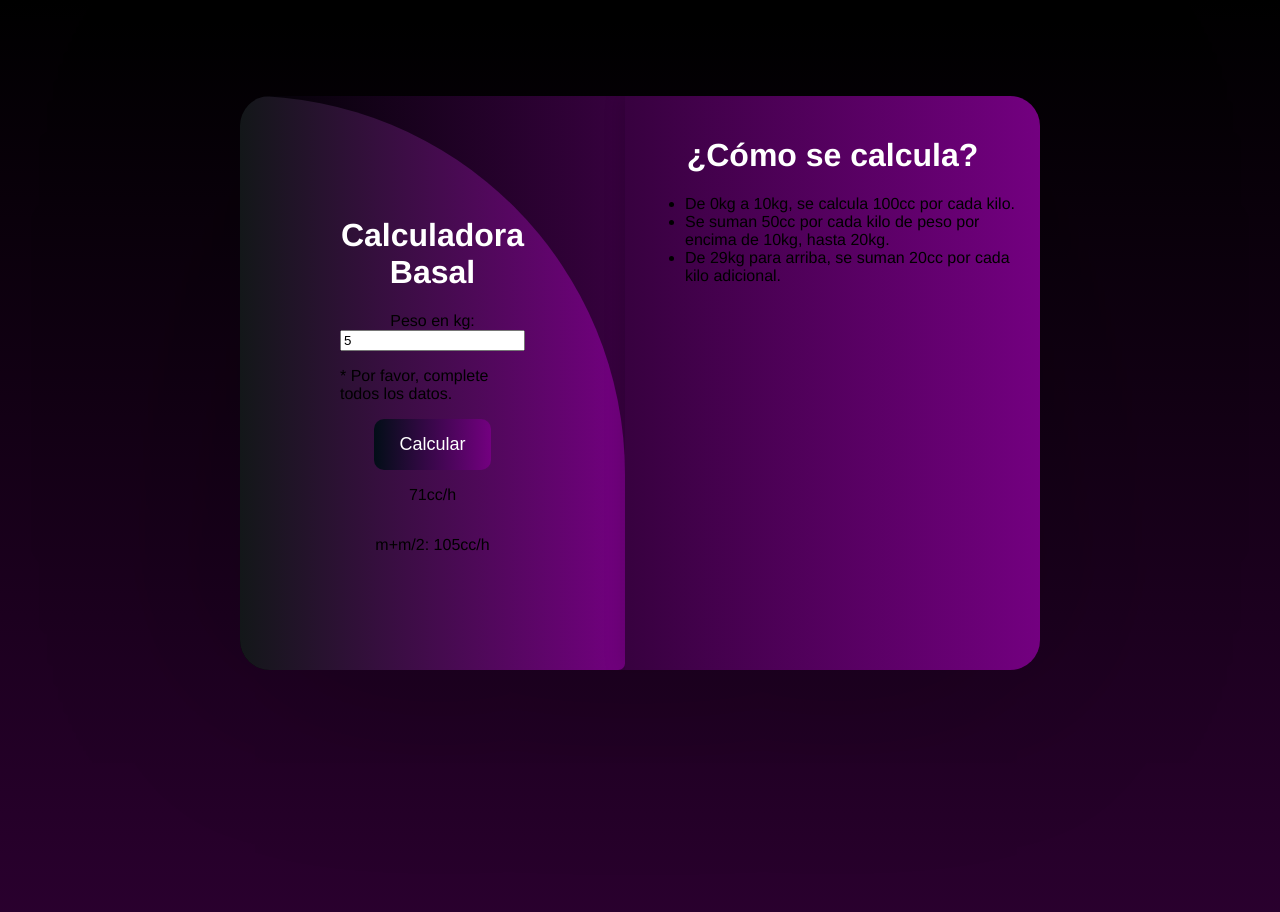
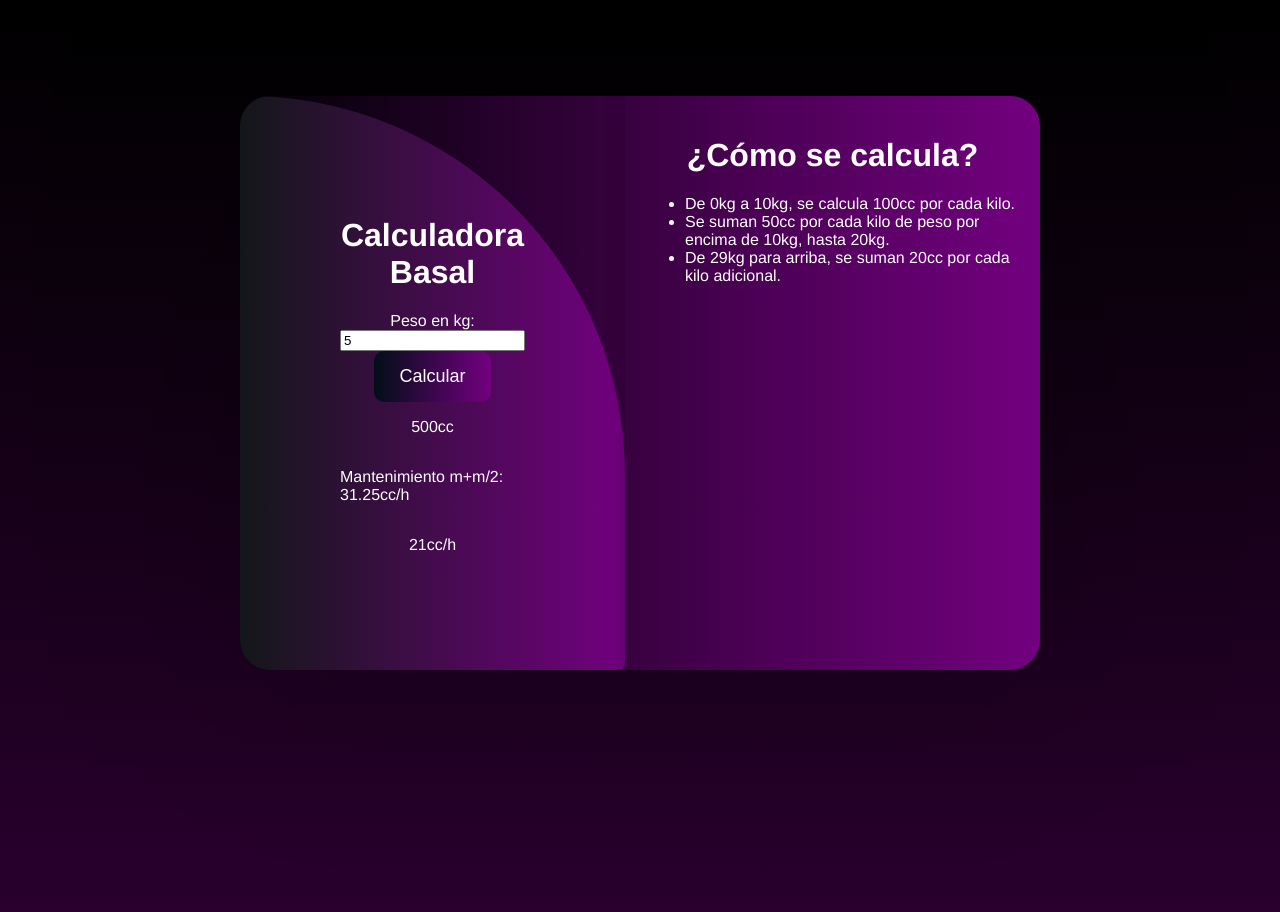
Before and after one commit to bearcito/bearcito.github.io, a plain HTML site: page index.html in a window 1280 px wide. Both pictures are taken after typing "5" into the empty fields and a click on the button "Calcular". Shown: the top 912 px of the page. Drawn offline with Linux system fonts and the light colour scheme.

Commit message:
CalculadoraCasiFuncionalYaBorraMensajesDeError

```diff
--- a/index.html
+++ b/index.html
@@ -13,11 +13,14 @@
             <h1>Calculadora Basal</h1>
             <label for="peso">Peso en kg:</label>
             <div id="cajadepeso">
-                <input type="number" id="peso" placeholder="Ingrese su peso"></div>
-             <p class="nota">* Por favor, complete todos los datos.</p>
-             <button id="boton" >Calcular</button>
+                <input type="number" id="peso" placeholder="Ingrese su peso">
+            </div>
+            <p id="error1">Ingrese los datos por favor</p>
+            <p class="nota" id="error2">* Por favor, complete todos los datos.</p>
+            <button id="boton">Calcular</button>
             <p id="resultado">71cc/h</p>
-             <p>m+m/2: 105cc/h</p>
+            <p id="mantenimientomm2">m+m/2: </p>
+            <p id="dosis">105cc/h</p>
         </div>
         <div class="datos">
             <h1>¿Cómo se calcula?</h1>
@@ -28,6 +31,5 @@
             </ul>
         </div>
     </div>
-
 </body>
 </html>
--- a/script.js
+++ b/script.js
@@ -1,14 +1,45 @@
-let peso = document.getElementById("peso");
+const RESULTADO = document.getElementById("resultado");
+const MANTENIMIENTOMM2 = document.getElementById("mantenimientomm2");
+const DOSIS = document.getElementById("dosis");
+let pesoInput = document.getElementById("peso"); // peso del input de la calculadora
+let boton = document.getElementById("boton"); // botón
+let error1 = document.getElementById("error1");
+let error2 = document.getElementById("error2");
 
+boton.addEventListener("click", eventoBoton); // event listener del botón = espera a una acción
 
-let boton = document.getElementById("boton");
+function eventoBoton() {
+    let peso = pesoInput.valueAsNumber; // value as number obt el valor del peso como número
 
-boton.addEventListener("click",eventoBoton)
+    // Verificar si el peso es válido
+    if (isNaN(peso) || peso <= 0) {
+        error1.style.display = "block";
+        error2.style.display = "none";
+        return; // Detener la ejecución si hay un error
+    } else {
+        error1.style.display = "none";
+        error2.style.display = "none"; // Ocultar el error2 si el peso es válido
+    }
 
-function eventoBoton(){
-    console.log(holliday(peso.valueAsNumber))
+    // Resto del código
+    console.log(holliday(peso));
+    let dato = holliday(peso);
+    RESULTADO.innerHTML = dato + "cc";
+    MANTENIMIENTOMM2.innerHTML = "Mantenimiento m+m/2: " + (dato / 24) * 1.5 + "cc/h";
+    DOSIS.innerHTML = Math.round(dato / 24) + "cc/h";
+}
 
+function holliday(peso) {
+    let dosis;
+    if (peso > 20) {
+        let resultado = (peso - 20) * 20;
+        dosis = resultado + 1500;
+    } else if (peso <= 20 && peso > 10) {
+        let resultado = (peso - 10) * 50;
+        dosis = resultado + 1000;
+    } else if (peso <= 10) {
+        let resultado = peso * 100;
+        dosis = resultado;
+    }
+    return dosis;
 }
-function holliday(peso){
-    return peso+1
-}
--- a/style.css
+++ b/style.css
@@ -8,6 +8,7 @@ body {
 }
 
 h1 {
+
     color: #ffffff;
     text-align: center;
     font-size: 2em;
@@ -45,7 +46,6 @@ h1 {
     border-radius: 10px;
     animation: slideInRight 1s ease-out;
 }
-
 .datos {
     text-align: left;
     background-color: linear-gradient(to right, #f600f6, #730080);
@@ -69,6 +69,9 @@ button {
 button:hover {
     background: linear-gradient(to right, #6e028c, #000306);
 }
+li{color: #ffff}
+p{color:white}
+label{color: #ffff;}
 
 @keyframes fadeInUp {
     from {
```
Lines whose indentation alone changed are shown as unchanged.
